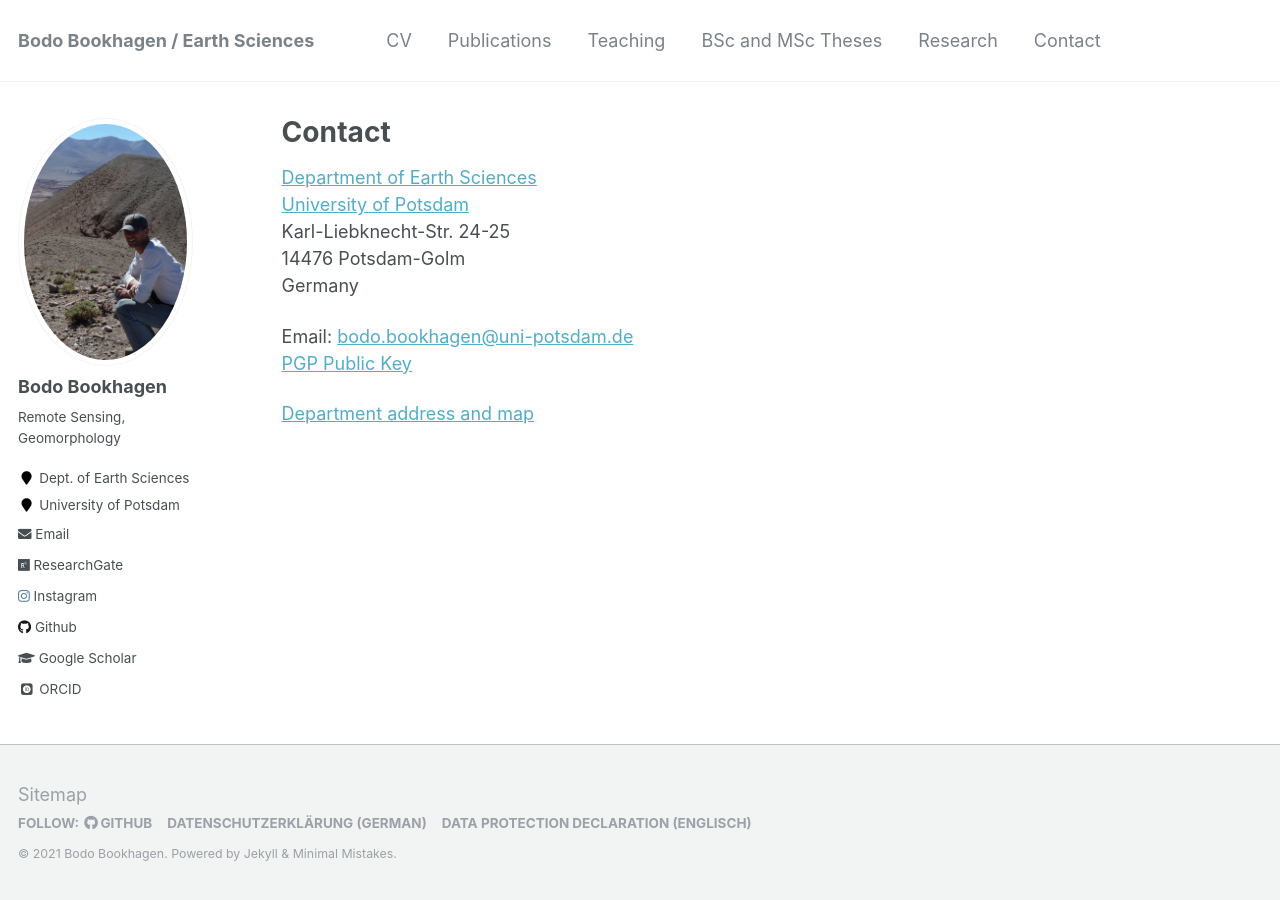
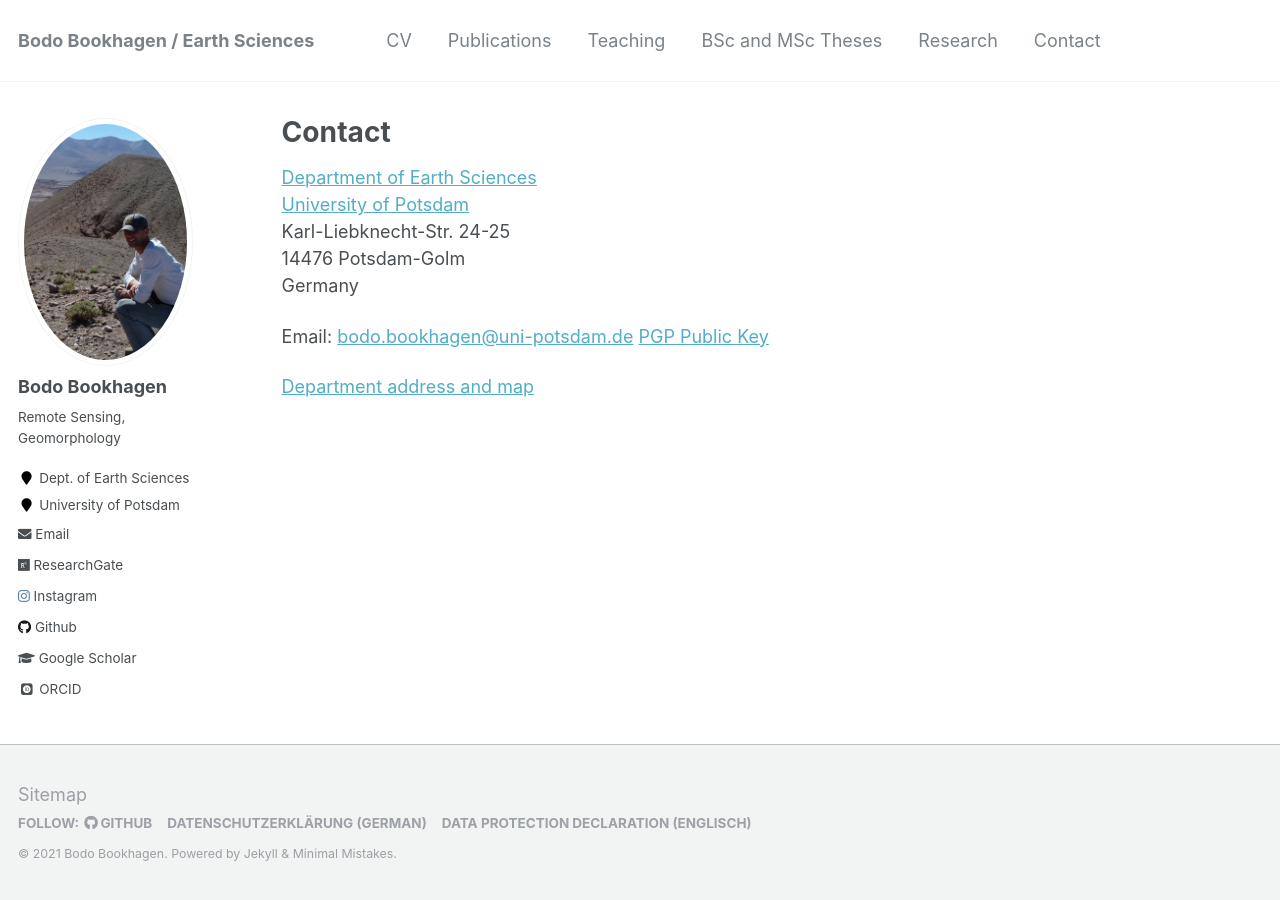
Before and after one commit to BodoBookhagen/BodoBookhagen.github.io, a Jekyll site: the page built from _pages/contact.md, in a window 1280 px wide. Built offline with Jekyll 4.4.1, drawn with Linux system fonts in a browser that asks for light colours; some web fonts are replaced.

Commit message:
Jan-09 2021

```diff
--- a/_pages/contact.md
+++ b/_pages/contact.md
@@ -10,7 +10,6 @@ Karl-Liebknecht-Str. 24-25<br>
 14476 Potsdam-Golm<br>
 Germany<br>
 
-Email: [bodo.bookhagen@uni-potsdam.de](mailto:bodo.bookhagen@uni-potsdam.de)<br>
-[PGP Public Key]('Bodo Bookhagen bodo.bookhagen@uni-potsdam.de (0x353E2C2F73B640A5) pub.asc')
+Email: [bodo.bookhagen@uni-potsdam.de](mailto:bodo.bookhagen@uni-potsdam.de) [PGP Public Key]('https://raw.githubusercontent.com/BodoBookhagen/BodoBookhagen.github.io/master/images/Bodo Bookhagen bodo.bookhagen@uni-potsdam.de (0x353E2C2F73B640A5) pub.asc')
 
 [Department address and map](http://www.geo.uni-potsdam.de/contact.html)
```
